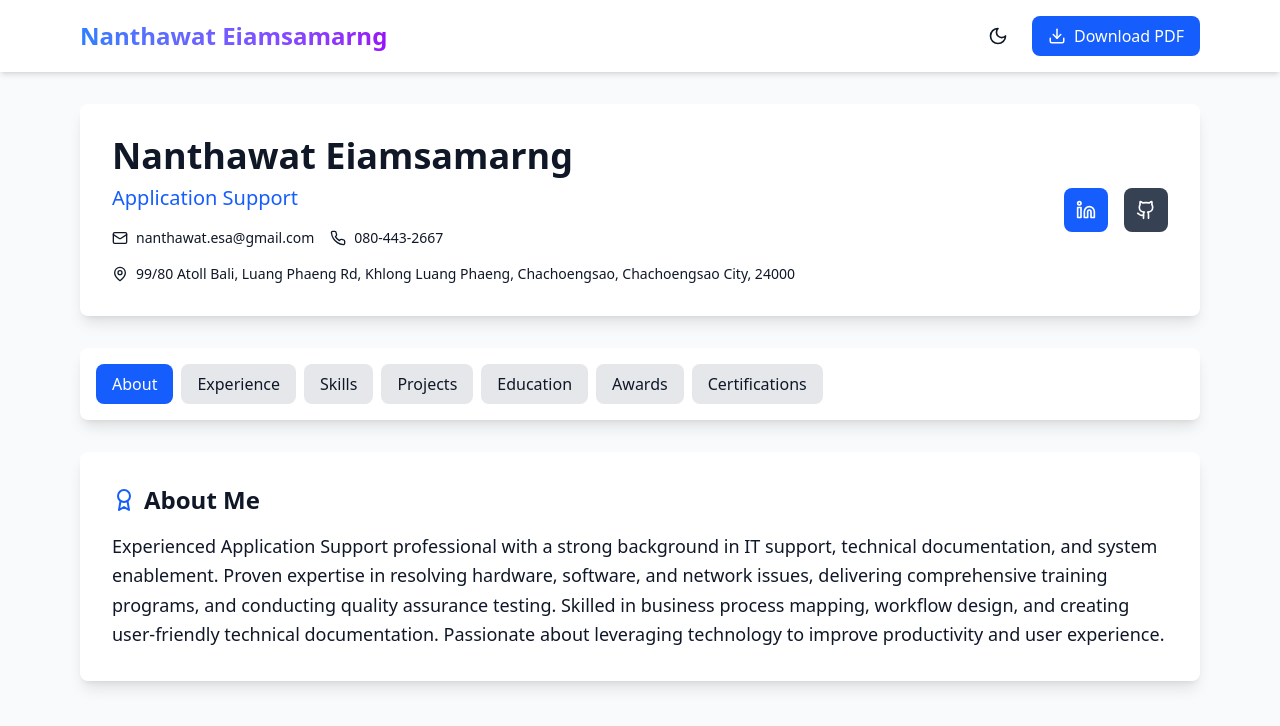
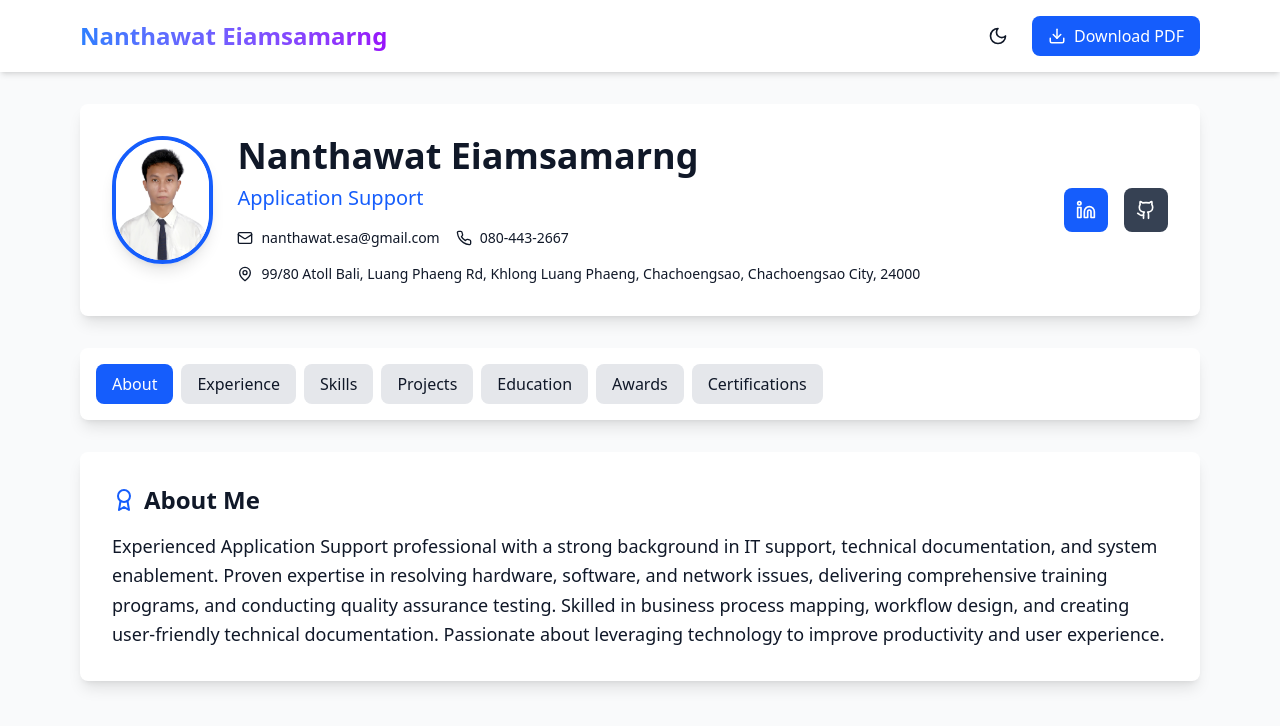
Before and after one commit to YuukiAiN0/my-resume, a React (Vite) app in the folder my-resume/: page / in a window 1280 px wide. Shown: the top 726 px of the page. Built offline with nearby package versions, Linux system fonts and the light colour scheme.

Commit message:
Add profile image support and improve education section spacing

```diff
--- a/my-resume/src/App.jsx
+++ b/my-resume/src/App.jsx
@@ -1,5 +1,6 @@
 import React, { useState, useEffect } from 'react';
 import { Mail, Phone, MapPin, Linkedin, Github, Briefcase, GraduationCap, Award, Code, Download, Moon, Sun, BadgeCheck } from 'lucide-react';
+import profileImage from './imageresume.png';
 
 export default function Resume() {
   const [darkMode, setDarkMode] = useState(false);
@@ -9,6 +10,7 @@ export default function Resume() {
   const profile = {
     name: "Nanthawat Eiamsamarng",
     title: "Application Support",
+    image: profileImage,
     email: "nanthawat.esa@gmail.com",
     phone: "080-443-2667",
     location: "99/80 Atoll Bali, Luang Phaeng Rd, Khlong Luang Phaeng, Chachoengsao, Chachoengsao City, 24000",
@@ -126,6 +128,14 @@ export default function Resume() {
         {/* Header Section */}
         <header className={`${darkMode ? 'bg-gray-800' : 'bg-white'} rounded-lg shadow-lg p-8 mb-8`}>
           <div className="flex flex-col md:flex-row justify-between items-start md:items-center gap-6">
+            <div className="flex items-start gap-6">
+              {profile.image && (
+                <img
+                  src={profile.image}
+                  alt={profile.name}
+                  className="w-32 h-32 rounded-full object-cover border-4 border-blue-600 shadow-lg"
+                />
+              )}
               <div>
                 <h2 className="text-4xl font-bold mb-2">{profile.name}</h2>
                 <p className="text-xl text-blue-600 dark:text-blue-400 mb-4">{profile.title}</p>
@@ -142,6 +152,7 @@ export default function Resume() {
                     <MapPin size={16} />
                     {profile.location}
                   </span>
+                </div>
               </div>
             </div>
             <div className="flex gap-4">
```
Also changed, not shown: my-resume/src/imageresume.png (added). Lines whose indentation alone changed are shown as unchanged.
